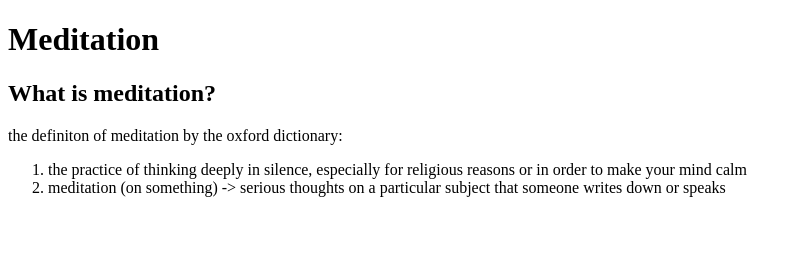
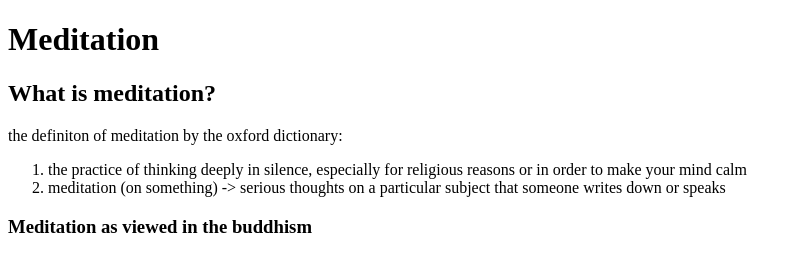
Before and after one commit to razzhimself/plain-blog-article-page, a plain HTML site: page index.html in a window 1280 px wide. Shown: the whole page, without its empty margins (0-802 px from the left). Drawn offline with Linux system fonts and the light colour scheme.

Commit message:
add 3rd header
needed to start a new section

```diff
--- a/index.html
+++ b/index.html
@@ -17,5 +17,7 @@
         that someone writes down or speaks
       </li>
     </ol>
+
+    <h3>Meditation as viewed in the buddhism</h3>
   </body>
 </html>
```
